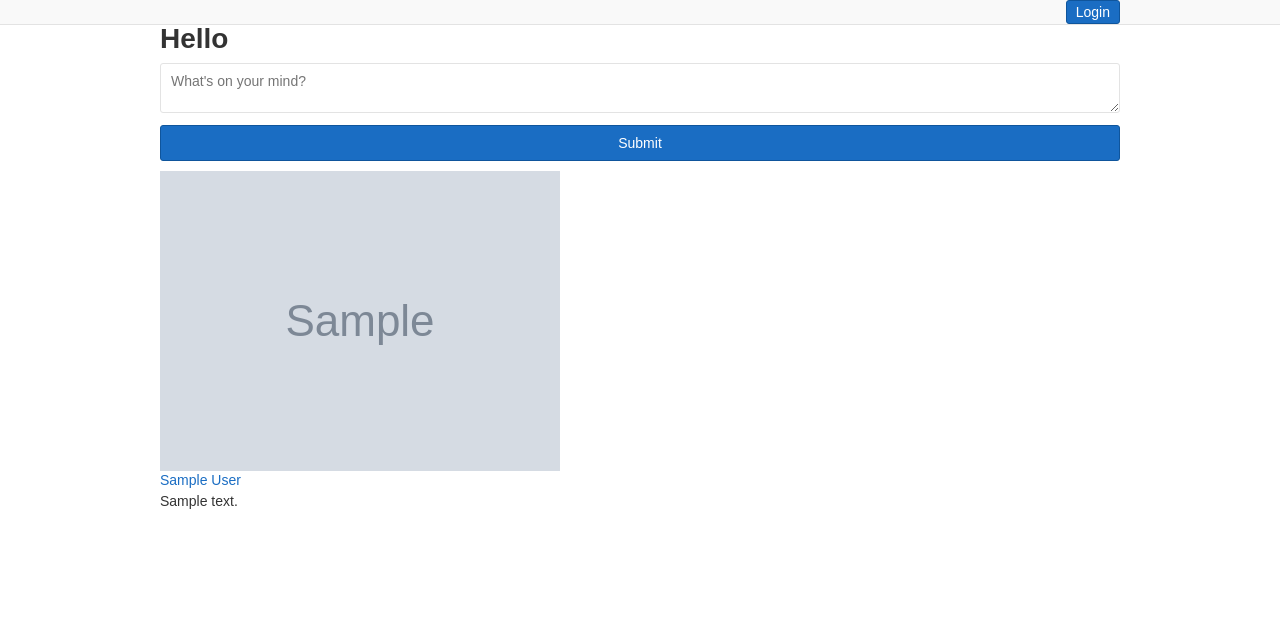
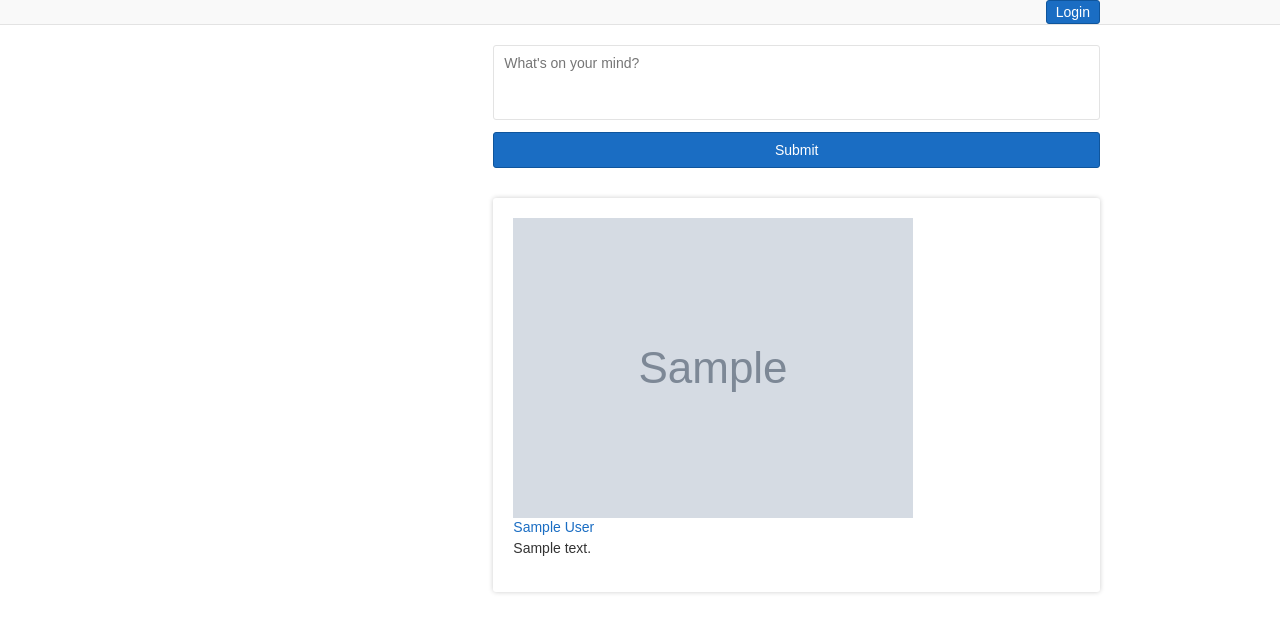
Before and after one commit to jamiejackherer/flask-social-1, a Python web app: template app/templates/users/home.html in a window 1280 px wide. Shown: the top 633 px of the page. Run offline with Jinja, Linux system fonts and the light colour scheme; the template is opened without the code that fills it: most values are stand-ins (such as "Sample title", 1, 10 or a date in 2020); grey boxes marked "Sample" are stand-in pictures; form fields are guessed from the names that the template uses; some libraries are stand-ins or nearby versions.

Commit message:
Implemented grid, and started user's home page

```diff
--- a/app/static/css/layout.css
+++ b/app/static/css/layout.css
@@ -4,20 +4,28 @@
  * author: Daniel Lindegren
  *
  * Table of contents (s:toc):
+ * - Variables (s:variables)
  * - Defaults (s:defaults)
  * - Forms (s:forms)
  * - Site header (s:site-header)
+ * - Flash messages (s:flash)
  * - Index (s:index)
+ * - Posts (s:posts)
  */
 
 @import url('https://fonts.googleapis.com/css?family=Fredoka+One');
 
+/* Variables (s:variables) */
 :root {
   --blue: #1a6dc3;
   --dark-blue: #0f559c;
   --light-gray: #f9f9f9;
   --gray-border: #e3e3e3;
+  --light-green: #e9ffe0;
+  --green-border: #c9ffb2;
+  --green-text: #335922;
 }
+/* //END Variables (s:variables) */
 
 /* Defaults (s:defaults) */
 *,
@@ -93,10 +101,35 @@ a:active {
 .responsive-container {
   margin: 0 auto;
   max-width: 960px;
+  padding: 0 20px;
 }
 
 .no-margin {
   margin: 0;
+}
+
+.card {
+  margin-bottom: 20px;
+  padding: 20px;
+
+  background-color: var(--light-gray);
+  border: 1px solid var(--gray-border);
+  border-radius: 3px;
+}
+
+.grid-container {
+  display: grid;
+  grid-template-columns: repeat(12, [col-start] 1fr);
+  grid-gap: 20px;
+}
+
+.flash { grid-column: col-start / -1; }
+.user-info { grid-column: col-start / -1; }
+.posts { grid-column: col-start / -1; }
+
+@media (min-width: 768px) {
+  .user-info { grid-column: col-start / span 4; }
+  .posts { grid-column: col-start 5 / span 8; }
 }
 
 /* //END Default (s:default) */
@@ -136,6 +169,11 @@ textarea:focus {
   outline: none;
 }
 
+textarea {
+  height: 75px;
+  resize: none;
+}
+
 input[type=submit] {
   background-color: var(--blue);
   border-color: var(--dark-blue);
@@ -151,13 +189,15 @@ input[type=submit]:active {
 
 /* Site Header (s:site-header) */
 .header-container {
+  margin-bottom: 20px;
+
   background-color: var(--light-gray);
   border-bottom: 1px solid var(--gray-border);
 }
 
 .header-container .site-header {
+  align-items: center;
   display: flex;
-  align-items: center;
 }
 
 .branding {
@@ -219,6 +259,21 @@ input[type=submit]:active {
 }
 /* // END Site Header (s:site-header) */
 
+/* Flash Messages (s:flash) */
+.flash {
+  margin-bottom: 20px;
+  padding: 15px;
+
+  background-color: var(--light-green);
+  border: 1px solid #c9ffb2;
+  border-radius: 5px;
+  color: var(--green-text);
+}
+.flash > ul {
+  margin: 0;
+}
+/* //END Flash Messages (s:flash) */
+
 /* Index (s:index) */
 .index-container {
   display: grid;
@@ -246,3 +301,17 @@ input[type=submit]:active {
   line-height: 1.5;
 }
 /* //END Index (s:index) */
+
+/* Posts (s:posts) */
+.posts > article {
+  margin-bottom: 20px;
+  padding: 20px;
+
+  border-radius: 3px;
+  box-shadow: 0 0 5px rgba(0, 0, 0, 0.2);
+}
+
+.posts > form {
+  margin-bottom: 20px;
+}
+/* //END Posts (s:posts) */
--- a/app/templates/_macros.html
+++ b/app/templates/_macros.html
@@ -21,5 +21,5 @@
       {%- else %}
       &gt;
       {%- endif %}
-  </div>
+    </div><!--//END .pagination-->
 {%- endmacro %}
--- a/app/templates/base.html
+++ b/app/templates/base.html
@@ -37,13 +37,13 @@
 <div class="responsive-container">
 {% with messages = get_flashed_messages() %}
 {%- if messages %}
-  <div>
+<div class="flash">
   <ul>
     {%- for message in messages %}
     <li>{{ message }}</li>
     {%- endfor %}
   </ul>
-  </div>
+</div><!--//END .flash-->
 {%- endif %}
 {%- endwith %}
 
--- a/app/templates/users/_post.html
+++ b/app/templates/users/_post.html
@@ -1,4 +1,4 @@
-      <div>
+    <article>
       <div>
         <img src="{{ post.author.avatar(60) }}">
       </div>
@@ -11,4 +11,4 @@
         <a href="{{ url_for('users.user_action', username=post.author.username, action='delete-post', post_id=post.id) }}">Delete post</a>
       </div>
       {%- endif %}
-      </div>
+    </article>
--- a/app/templates/users/home.html
+++ b/app/templates/users/home.html
@@ -1,27 +1,37 @@
 {% extends "base.html" %}
 
 {% block content %}
-<h1>Hello {{ current_user.full_name }}</h1>
+<div class="grid-container">
+  <div class="user-info">
+    <h2>{{ current_user.full_name }}</h1>
+  </div><!--//END .user-info-->
 
+  <main class="posts">
     <form method="post" novalidate>
       {{ form.body(placeholder="What's on your mind?") }}
-  {% if form.body.errors %}
+      {%- if form.body.errors %}
       <ul>
         {% for error in form.body.errors %}
         <li>{{ error }}</li>
         {% endfor %}
       </ul>
-  {% endif %}
+      {%- endif %}
       {{ form.submit }}
       {{ form.csrf_token }}
     </form>
 
+    {%- if posts.items %}
     {%- for post in posts.items %}
-  {%- include "/users/_post.html" %}
+{% include "/users/_post.html" %}
     {%- endfor %}
+    {%- else %}
+    <p class="card">Nothing to show. Post something, or start following some people.</p>
+    {%- endif %}
 
     {%- if posts.pages > 1 %}
     {%- from "/_macros.html" import render_pagination %}
     {{ render_pagination(posts, 'users.home') }}
     {%- endif %}
+  </main><!--//END .posts-->
+</div><!--//END .grid-container-->
 {% endblock %}
```
Also changed, not shown: social.db. Lines whose indentation alone changed are shown as unchanged.
